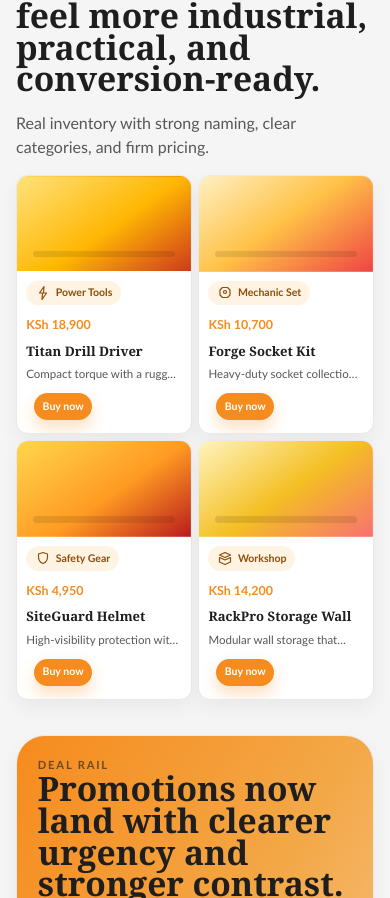
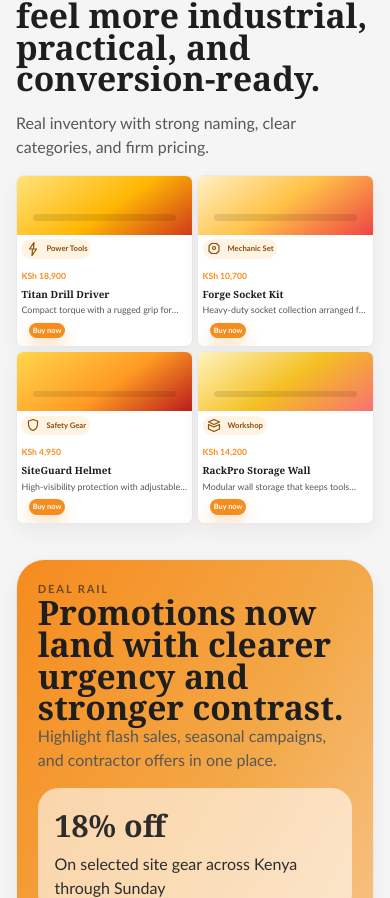
Before and after one commit to kellyworkos00-droid/monrose, a React (Vite) app: page / in a window 390 px wide. Shown: the part 1026-1924 px from the top of the page. Built offline with nearby package versions, Linux system fonts and the light colour scheme.

Commit message:
Make product cards ultra compact

```diff
--- a/src/App.css
+++ b/src/App.css
@@ -1095,3 +1095,89 @@
     border-radius: 0.75rem;
   }
 }
+
+/* Extra compact product cards */
+.products-grid {
+  gap: 0.32rem;
+}
+
+.product-card {
+  border-radius: 0.5rem;
+}
+
+.product-image {
+  aspect-ratio: 4 / 1.45;
+}
+
+.product-copy {
+  gap: 0.12rem;
+  padding: 0.34rem;
+}
+
+.product-copy h3 {
+  font-size: 0.68rem;
+}
+
+.product-copy p {
+  font-size: 0.6rem;
+  -webkit-line-clamp: 1;
+}
+
+.product-tag {
+  padding: 0.12rem 0.3rem;
+  font-size: 0.5rem;
+}
+
+.product-price {
+  font-size: 0.58rem;
+}
+
+.product-actions {
+  margin-top: 0.04rem;
+  gap: 0.2rem;
+}
+
+.product-actions .button {
+  padding: 0.16rem 0.26rem;
+  font-size: 0.5rem;
+}
+
+@media (max-width: 760px) {
+  .products-grid {
+    gap: 0.26rem;
+  }
+
+  .product-card {
+    border-radius: 0.46rem;
+  }
+
+  .product-image {
+    aspect-ratio: 4 / 1.35;
+  }
+
+  .product-copy {
+    padding: 0.28rem;
+  }
+
+  .product-copy h3 {
+    font-size: 0.62rem;
+  }
+
+  .product-copy p {
+    font-size: 0.56rem;
+  }
+
+  .product-tag {
+    font-size: 0.48rem;
+    padding: 0.1rem 0.24rem;
+  }
+
+  .product-price {
+    font-size: 0.54rem;
+  }
+
+  .product-actions .button {
+    padding: 0.14rem 0.22rem;
+    font-size: 0.46rem;
+  }
+}
```
